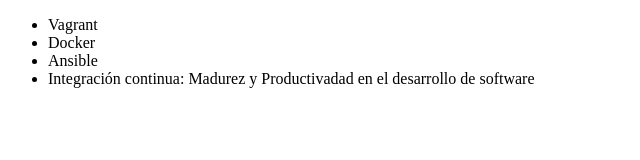
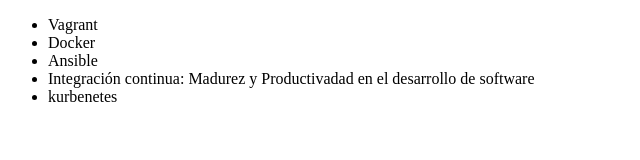
Before and after one commit to jhovan11/alura-git, a plain HTML site: page index.html in a window 1280 px wide. Shown: the full height of the page, 0-640 px from the left. Drawn offline with Linux system fonts and the light colour scheme.

Commit message:
Se agrego la lista kurbenetes

```diff
--- a/index.html
+++ b/index.html
@@ -10,6 +10,7 @@
          <li> Docker </li>
          <li> Ansible </li>
          <li> Integración continua: Madurez y Productivadad en el desarrollo de software </li>
+         <li> kurbenetes </li>
      </ul>
 </body>
 </html>
```
